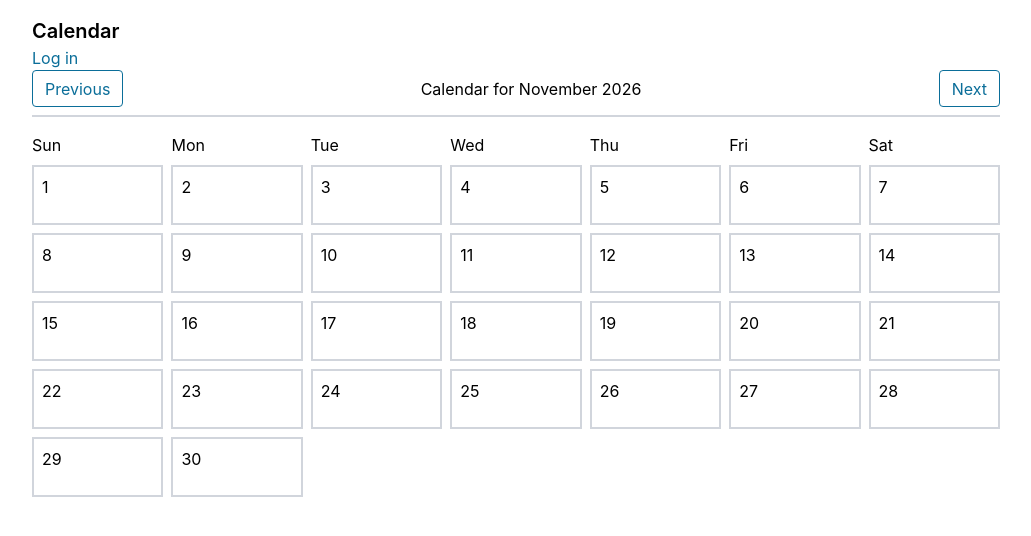
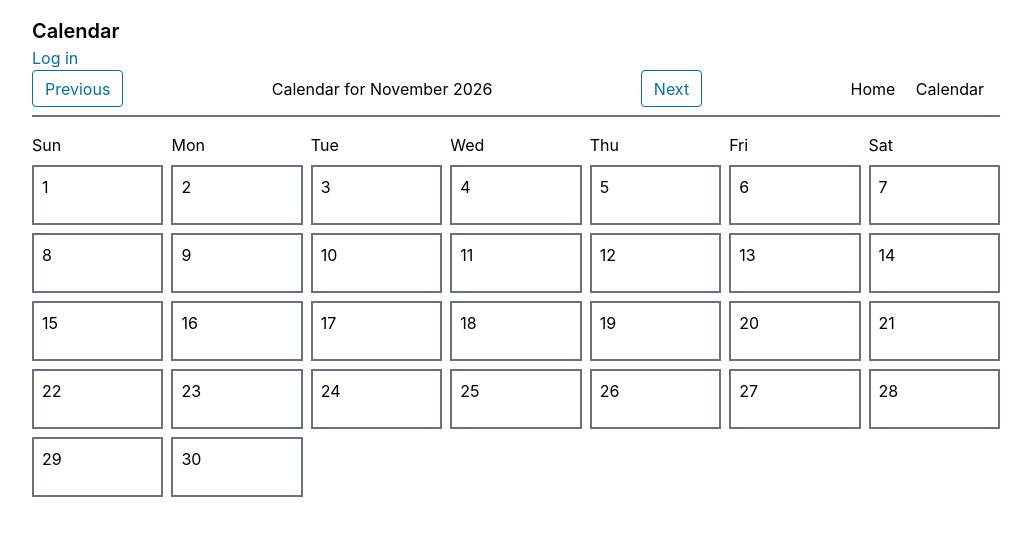
Before and after one commit to danyman19/326_Project, a Node server app: page /events in a window 1280 px wide. Shown: the top 536 px of the page, without its empty margins (124-1155 px from the left). Run offline with Node 20, Linux system fonts and the light colour scheme; data that the repository does not hold is empty; some libraries are stand-ins or nearby versions.

Commit message:
input labels / color contrast / tab control

```diff
--- a/package.json
+++ b/package.json
@@ -23,6 +23,7 @@
   "dependencies": {
     "bcrypt": "^6.0.0",
     "connect-mongo": "^6.0.0",
+    "cookie-parser": "^1.4.7",
     "dotenv": "^18.0.10",
     "ejs": "^7.0.2",
     "express": "^5.2.1",
--- a/public/app.js
+++ b/public/app.js
@@ -17,18 +17,7 @@ submitCancel.addEventListener("click", async (event) => {
   submitPopup.hidden = true;
 });
 
-document.addEventListener("click", async (event) => {
-  const target = event.target;
-  const calendarArea = target.closest(".calendar");
-
-  if (!calendarArea) return;
-
-  const eventClicked = event.target.closest(".event");
-  const dayClicked = event.target.closest(".day");
-
-  if (eventClicked) {
-    selectedEvent = eventClicked;
-
+function eventClick() {
   const data = JSON.parse(selectedEvent.dataset.event);
   popupHeader.textContent = data.title + " " + data.month + "/" + data.day;
   popupText.textContent = data.description;
@@ -43,9 +32,9 @@ document.addEventListener("click", async (event) => {
   deleteButton.setAttribute("hx-target", "#" + selectedEvent.id);
 
   htmx.process(deleteButton);
-  } else if (dayClicked) {
-    selectedDay = dayClicked;
+}
 
+function dayClick() {
   eventDay.value = Number.parseInt(selectedDay.dataset.day);
   eventMonth.value = Number.parseInt(selectedDay.dataset.month) + 1;
 
@@ -57,6 +46,43 @@ document.addEventListener("click", async (event) => {
   // submitPopup.style.top = pos.top + "px";
   // submitPopup.style.left = pos.left + "px";
   submitPopup.hidden = false;
+}
+
+document.addEventListener("keydown", (event) => {
+  if (event.key != "Enter" && event.key != " ") return;
+
+  const target = event.target;
+  const calendarArea = target.closest(".calendar");
+
+  if (!calendarArea) return;
+
+  const eventClicked = event.target.closest(".event");
+  const dayClicked = event.target.closest(".day");
+
+  if (eventClicked) {
+    selectedEvent = eventClicked;
+    eventClick();
+  } else if (dayClicked) {
+    selectedDay = dayClicked;
+    dayClick();
+  }
+});
+
+document.addEventListener("click", async (event) => {
+  const target = event.target;
+  const calendarArea = target.closest(".calendar");
+
+  if (!calendarArea) return;
+
+  const eventClicked = event.target.closest(".event");
+  const dayClicked = event.target.closest(".day");
+
+  if (eventClicked) {
+    selectedEvent = eventClicked;
+    eventClick();
+  } else if (dayClicked) {
+    selectedDay = dayClicked;
+    dayClick();
   }
 });
 
--- a/public/style.css
+++ b/public/style.css
@@ -9,9 +9,9 @@
     --font-mono: ui-monospace, SFMono-Regular, Menlo, Monaco, Consolas, "Liberation Mono",
       "Courier New", monospace;
     --color-sky-200: oklch(90.1% 0.058 230.902);
-    --color-sky-300: oklch(82.8% 0.111 230.318);
-    --color-blue-50: oklch(97% 0.014 254.604);
-    --color-gray-300: oklch(87.2% 0.01 258.338);
+    --color-sky-400: oklch(74.6% 0.16 232.661);
+    --color-blue-600: oklch(54.6% 0.245 262.881);
+    --color-gray-500: oklch(55.1% 0.027 264.364);
     --color-white: #fff;
     --spacing: 0.25rem;
     --text-xs: 0.75rem;
@@ -268,14 +279,14 @@
     border-bottom-style: var(--tw-border-style);
     border-bottom-width: 2px;
   }
-  .border-\[\#3cb371\] {
-    border-color: #3cb371;
+  .border-\[\#287a50\] {
+    border-color: #287a50;
   }
   .border-\[\#d33\] {
     border-color: #d33;
   }
-  .border-gray-300 {
-    border-color: var(--color-gray-300);
+  .border-gray-500 {
+    border-color: var(--color-gray-500);
   }
   .bg-sky-200 {
     background-color: var(--color-sky-200);
@@ -428,6 +446,71 @@ auth-nav {
   syntax: "*";
   inherits: false;
 }
+@property --tw-shadow {
+  syntax: "*";
+  inherits: false;
+  initial-value: 0 0 #0000;
+}
+@property --tw-shadow-color {
+  syntax: "*";
+  inherits: false;
+}
+@property --tw-shadow-alpha {
+  syntax: "<percentage>";
+  inherits: false;
+  initial-value: 100%;
+}
+@property --tw-inset-shadow {
+  syntax: "*";
+  inherits: false;
+  initial-value: 0 0 #0000;
+}
+@property --tw-inset-shadow-color {
+  syntax: "*";
+  inherits: false;
+}
+@property --tw-inset-shadow-alpha {
+  syntax: "<percentage>";
+  inherits: false;
+  initial-value: 100%;
+}
+@property --tw-ring-color {
+  syntax: "*";
+  inherits: false;
+}
+@property --tw-ring-shadow {
+  syntax: "*";
+  inherits: false;
+  initial-value: 0 0 #0000;
+}
+@property --tw-inset-ring-color {
+  syntax: "*";
+  inherits: false;
+}
+@property --tw-inset-ring-shadow {
+  syntax: "*";
+  inherits: false;
+  initial-value: 0 0 #0000;
+}
+@property --tw-ring-inset {
+  syntax: "*";
+  inherits: false;
+}
+@property --tw-ring-offset-width {
+  syntax: "<length>";
+  inherits: false;
+  initial-value: 0px;
+}
+@property --tw-ring-offset-color {
+  syntax: "*";
+  inherits: false;
+  initial-value: #fff;
+}
+@property --tw-ring-offset-shadow {
+  syntax: "*";
+  inherits: false;
+  initial-value: 0 0 #0000;
+}
 @layer properties {
   @supports ((-webkit-hyphens: none) and (not (margin-trim: block))) or ((-moz-orient: inline) and (not (color:rgb(from red r g b)))) {
     *, ::before, ::after, ::backdrop {
@@ -436,6 +519,20 @@ auth-nav {
       --tw-translate-z: 0;
       --tw-border-style: solid;
       --tw-leading: initial;
+      --tw-shadow: 0 0 #0000;
+      --tw-shadow-color: initial;
+      --tw-shadow-alpha: 100%;
+      --tw-inset-shadow: 0 0 #0000;
+      --tw-inset-shadow-color: initial;
+      --tw-inset-shadow-alpha: 100%;
+      --tw-ring-color: initial;
+      --tw-ring-shadow: 0 0 #0000;
+      --tw-inset-ring-color: initial;
+      --tw-inset-ring-shadow: 0 0 #0000;
+      --tw-ring-inset: initial;
+      --tw-ring-offset-width: 0px;
+      --tw-ring-offset-color: #fff;
+      --tw-ring-offset-shadow: 0 0 #0000;
     }
   }
 }
--- a/views/partials/calendar-container.ejs
+++ b/views/partials/calendar-container.ejs
@@ -1,9 +1,13 @@
 <div id="calendar-container">
-    <header class="site-header flex flex-col gap-2 border-b-2 border-gray-300 pb-2 mb-4 sm:flex-row sm:justify-between sm:items-center" >
+    <header class="site-header flex flex-col gap-2 border-b-2 border-gray-500 pb-2 mb-4 sm:flex-row sm:justify-between sm:items-center" >
       <button hx-get="/events?month=<%= month-1 %>" hx-target="#calendar-container" hx-swap="outerHTML" <%= month==0? "disabled" : "" %>>Previous</button>
         <h2>Calendar for <%= new Date(year, month).toLocaleDateString("en-US", {month: "long", year: "numeric"}) %></h2>
         <button hx-get="/events?month=<%= month+1 %>" hx-target="#calendar-container" hx-swap="outerHTML" <%= month==11? "disabled" : "" %>>Next</button>
 
+      <nav>
+        <a class="mr-4" href="/">Home</a>
+        <a class="mr-4" href="/events">Calendar</a>
+      </nav>
     </header><div class="calendar grid grid-cols-7 gap-0 sm:gap-1 md:gap-2">
       <div>Sun</div>
       <div>Mon</div>
@@ -17,7 +21,7 @@
       <% } %>
 
       <% for(let i = 1;i<=numDays;i++){ %>
-        <div class="day border-2 border-gray-300 p-2 min-h-[60px] min-w-0 overflow-hidden select-none hover:bg-blue-50" data-day="<%= i %>" data-month="<%= month%>"><%= i %>
+        <div class="day border-2 border-gray-500 p-2 min-h-[60px] min-w-0 overflow-hidden select-none hover:bg-sky-400 has-[.event:hover]:bg-white focus-visible:ring-2 focus-visible:ring-blue-600" data-day="<%= i %>" data-month="<%= month%>" tabindex="0"><%= i %>
           <div id="event-list-<%= month + 1 %>-<%= i %>">
             <% for(let event of events) { %>
               <% if(event.day==i && event.month-1==month) { %>
--- a/views/partials/event.ejs
+++ b/views/partials/event.ejs
@@ -1,7 +1,8 @@
 <div
-  class="event text-[9px] p-0.5 m-0.5 md:p-1 md:m-0.5 md:text-xs leading-tight truncate min-w-0 w-full bg-sky-200 border-2 border-gray-300 hover:bg-sky-300"
+  class="event text-[9px] p-0.5 m-0.5 md:p-1 md:m-0.5 md:text-xs leading-tight truncate min-w-0 w-full bg-sky-200 border-2 border-gray-500 hover:bg-sky-400 focus-visible:ring-2 focus-visible:ring-blue-600"
   id="event-<%= event.event_id %>"
   data-event="<%= JSON.stringify(event) %>"
+  tabindex="0"
 >
   <%= event.title %>
 </div>
--- a/views/partials/popups.ejs
+++ b/views/partials/popups.ejs
@@ -1,5 +1,5 @@
 <div
-  class="popup fixed w-[90vw] left-1/2 top-1/2 -translate-x-1/2 -translate-y-1/2 max-w-[600px] bg-white border-4 border-gray-300 p-4"
+  class="popup fixed w-[90vw] left-1/2 top-1/2 -translate-x-1/2 -translate-y-1/2 max-w-[600px] bg-white border-4 border-gray-500 p-4"
   id="event-popup"
   hidden
 >
@@ -8,21 +8,22 @@
   <p id="popup-text">Event text test</p>
   <!-- <button id="popup-edit-button">Edit</button> -->
   <button
-    id="popup-delete-button" class=" border border-[#d33] text-[#d33]"
+    id="popup-delete-button"
+    class="border border-[#d33] text-[#d33]"
     hx-swap="delete"
   >
     Delete
   </button>
   <button
     id="popup-close-button"
-    class="border border-[#3cb371] text-[#3cb371]"
+    class="border border-[#287a50] text-[#287a50]"
   >
     Close
   </button>
 </div>
 
 <div
-  class="popup fixed w-[90vw] left-1/2 top-1/2 -translate-x-1/2 -translate-y-1/2 max-w-[800px] flex flex-col gap-2 pb-2 mb-4 sm:flex-row sm:justify-between sm:items-center bg-white border-4 border-gray-300 p-4"
+  class="popup fixed w-[90vw] left-1/2 top-1/2 -translate-x-1/2 -translate-y-1/2 max-w-[800px] flex flex-col gap-2 pb-2 mb-4 sm:flex-row sm:justify-between sm:items-center bg-white border-4 border-gray-500 p-4"
   id="submit-popup"
   hidden
 >
@@ -32,15 +33,22 @@
     hx-post="/events"
     hx-swap="beforeend"
   >
-    <input type="text" name="title" placeholder="Title" />
-    <input type="text" name="description" placeholder="Description" />
+    <label for="event-title" class="sr-only">Title</label>
+    <input type="text" name="title" placeholder="Title" id="event-title" />
+    <label for="event-description" class="sr-only">Description</label>
+    <input
+      type="text"
+      name="description"
+      placeholder="Description"
+      id="event-description"
+    />
 
     <input type="hidden" name="day" id="event-day" />
     <input type="hidden" name="month" id="event-month" />
 
     <button type="submit">Add event</button>
   </form>
-  <button id="submit-cancel" class="border border-[#3cb371] text-[#3cb371]">
+  <button id="submit-cancel" class="border border-[#287a50] text-[#287a50]">
     Cancel
   </button>
 </div>
```
Also changed, not shown: other parts of public/style.css (+25 -7 lines), 1 other file. Lines whose indentation alone changed are shown as unchanged.
